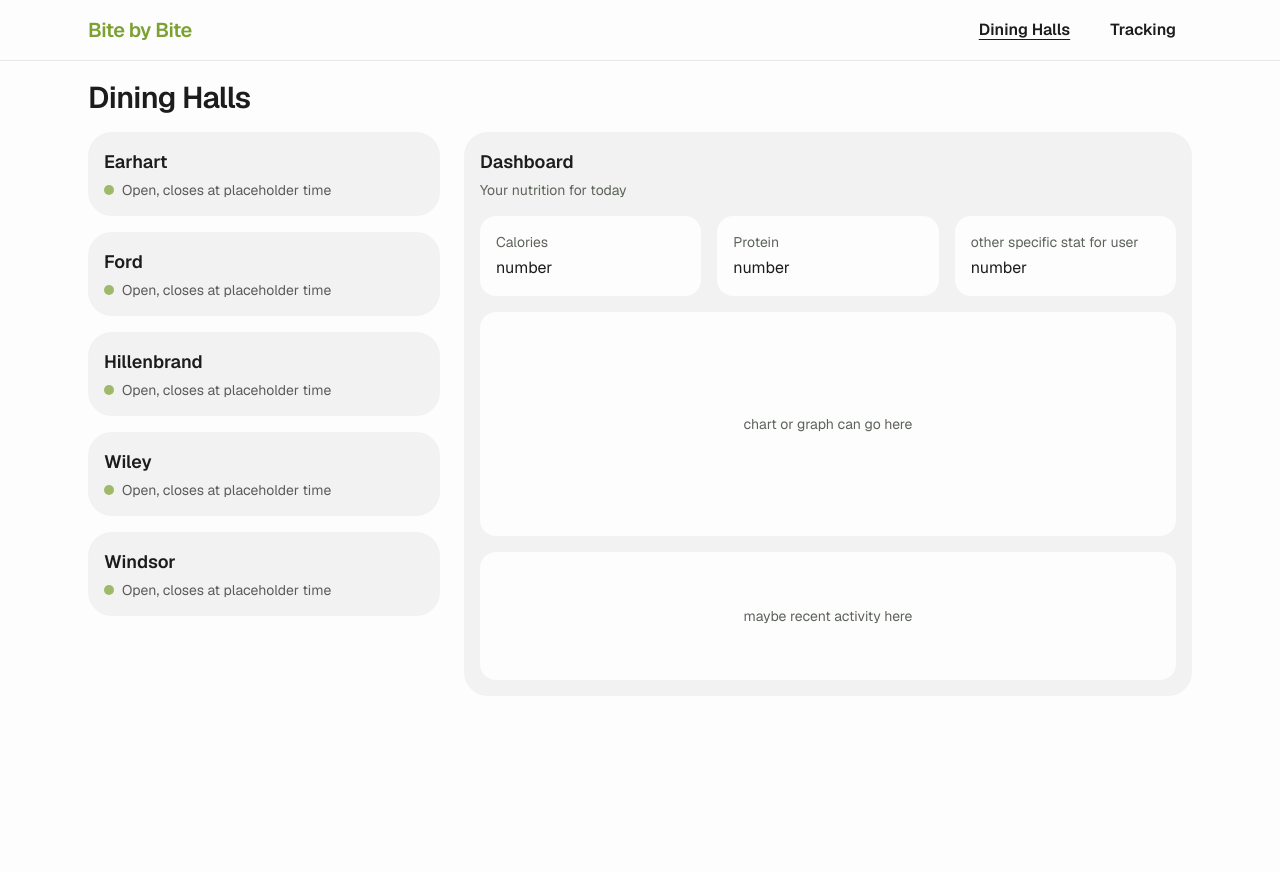
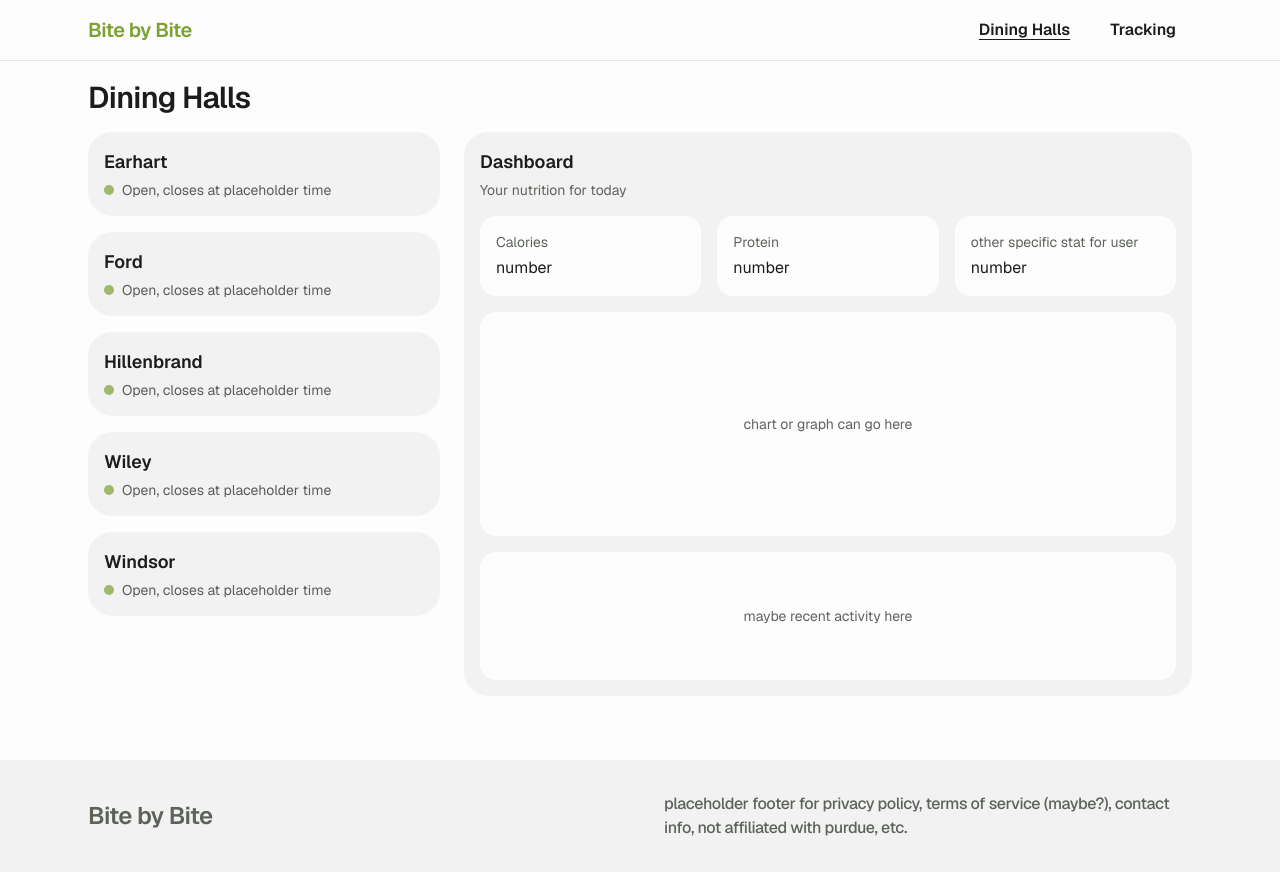
Before and after one commit to hudsoncote/bite-by-bite, a Next.js app: page /dining in a window 1280 px wide. Before the commit the page ends 800 px from the top, so only its background shows below. Built offline with nearby package versions, Linux system fonts and the light colour scheme.

Commit message:
add footer component

```diff
--- a/app/dining/page.tsx
+++ b/app/dining/page.tsx
@@ -4,7 +4,7 @@ const halls = ["Earhart", "Ford", "Hillenbrand", "Wiley", "Windsor"];
 
 export default function DiningPage() {
   return (
-    <Container>
+    <Container className="pb-16">
       <h1 className="mt-4 text-3xl font-semibold tracking-tight">Dining Halls</h1>
 
       <div className="mt-4 grid grid-cols-1 lg:grid-cols-3 gap-6">
--- a/app/layout.tsx
+++ b/app/layout.tsx
@@ -1,4 +1,5 @@
 import Navbar from "@/components/Navbar";
+import Footer from "@/components/Footer";
 import type { Metadata } from "next";
 import { Geist, Geist_Mono } from "next/font/google";
 import "./globals.css";
@@ -27,6 +28,7 @@ export default function RootLayout({ children }: LayoutProps<"/">) {
       <body className="flex min-h-full flex-col bg-white font-sans text-black">
         <Navbar />
         <main className="flex-1 pt-16">{children}</main>
+        <Footer />
       </body>
     </html>
   );
--- a/app/page.tsx
+++ b/app/page.tsx
@@ -147,21 +147,6 @@ export default function Home() {
           </div>
         </Container>
       </section>
-
-      <section className="bg-light-grey">
-        <Container className="grid items-center gap-12 py-16 md:grid-cols-2 md:py-8">
-          <div>
-            <h2 className="text-2xl font-semibold tracking-tight text-black-soft">
-              Bite by Bite
-            </h2>
-          </div>
-          <div>
-            <h2 className="text-md font-medium tracking-tight text-black-soft">
-              placeholder footer for privacy policy, terms of service (maybe?), contact info, not affiliated with purdue, etc.
-            </h2>
-          </div>
-        </Container>
-      </section>
     </>
   );
 }
--- a/app/tracker/page.tsx
+++ b/app/tracker/page.tsx
@@ -39,7 +39,7 @@ const inputStyle =
 
 export default function TrackerPage() {
   return (
-    <Container className="flex flex-col gap-4">
+    <Container className="flex flex-col gap-4 pb-16">
       <h1 className="mt-4 text-3xl font-semibold tracking-tight">Tracking</h1>
 
       <section className="rounded-3xl bg-light-grey p-4">
--- /dev/null
+++ b/components/Footer.tsx
@@ -0,0 +1,22 @@
+"use client";
+
+import Container from "@/components/Container";
+
+export default function Footer() {
+  return (
+    <section className="bg-light-grey">
+        <Container className="grid items-center gap-12 py-16 md:grid-cols-2 md:py-8">
+          <div>
+            <h2 className="text-2xl font-semibold tracking-tight text-black-soft">
+              Bite by Bite
+            </h2>
+          </div>
+          <div>
+            <h2 className="text-md font-medium tracking-tight text-black-soft">
+              placeholder footer for privacy policy, terms of service (maybe?), contact info, not affiliated with purdue, etc.
+            </h2>
+          </div>
+        </Container>
+      </section>
+  );
+}
--- a/components/Navbar.tsx
+++ b/components/Navbar.tsx
@@ -13,7 +13,7 @@ export default function Navbar() {
   const pathname = usePathname();
 
   return (
-    <header className="fixed w-full border-b border-grey bg-white">
+    <header className="fixed w-full border-b border-grey bg-white z-50">
       <Container className="flex items-center justify-between py-4">
         <Link href="/" className="text-xl font-semibold tracking-tight text-main-green">
           Bite by Bite
```
